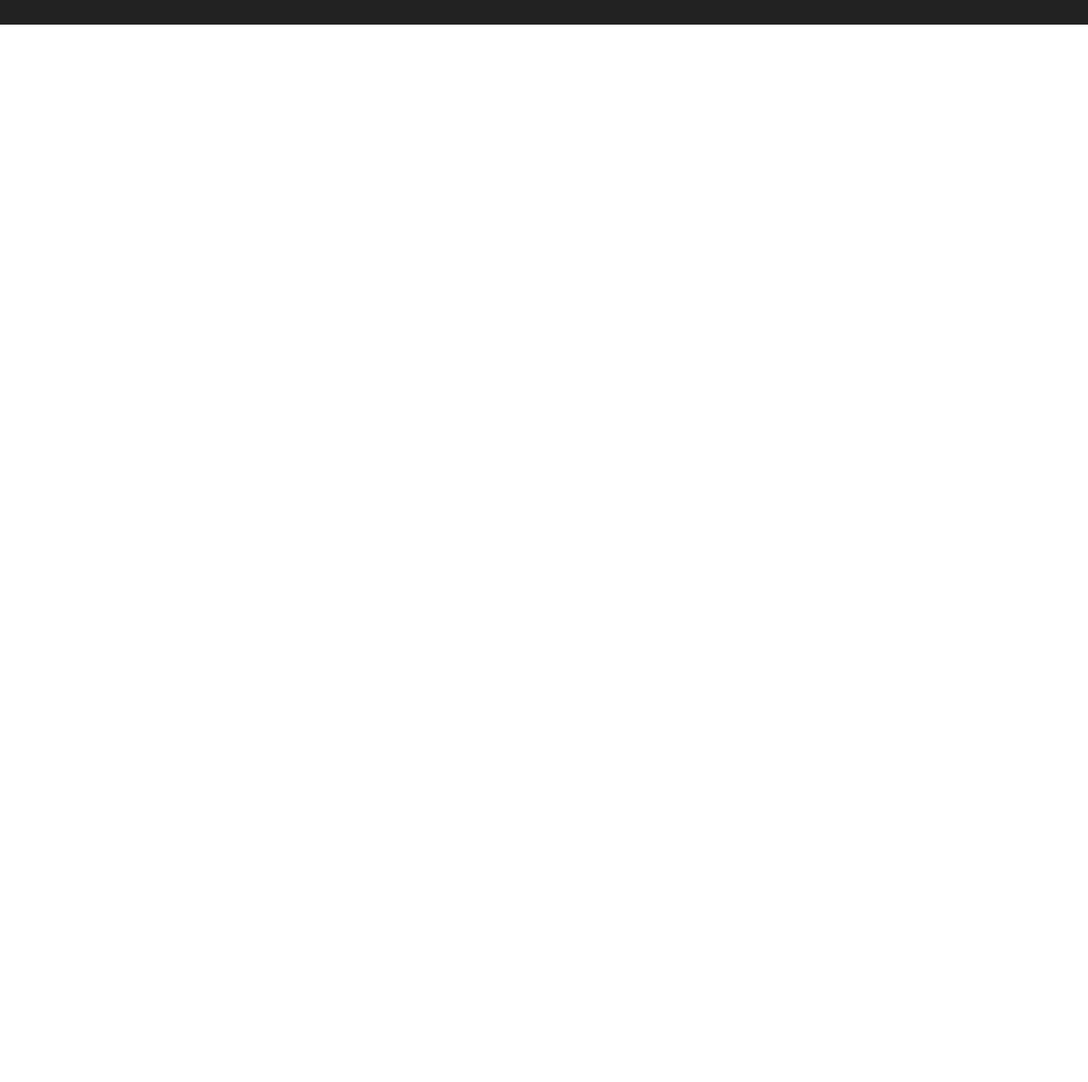
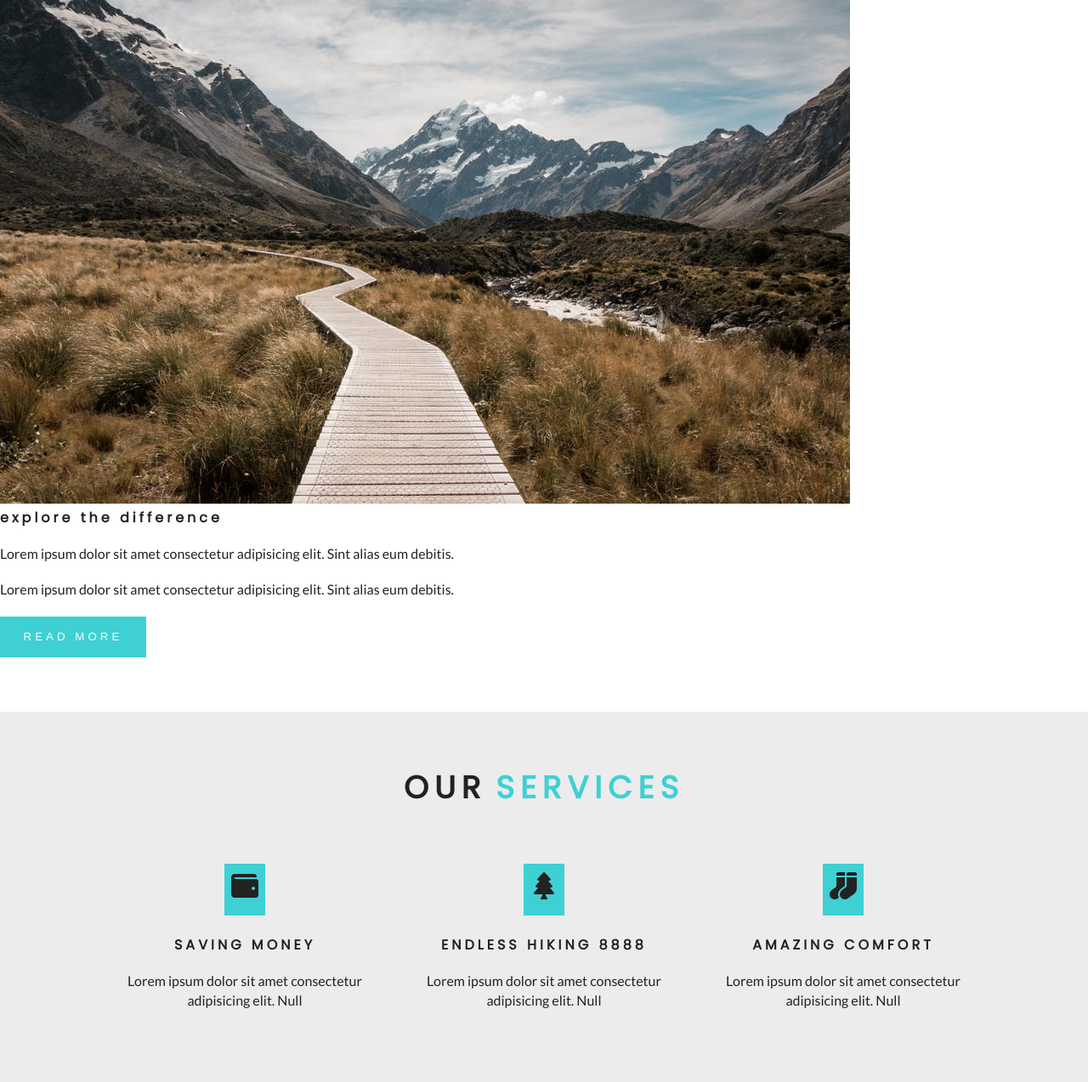
Before and after one commit to selenasiri/gatsby-backroads, a Gatsby site: page / in a window 1280 px wide. Shown: the part 1146-2420 px from the top of the page at 85% size. Before the commit the page ends 1175 px from the top, so only its background shows below. Built offline with nearby package versions, Linux system fonts and the light colour scheme; Gatsby itself is replaced by a stand-in of ours.

Commit message:
services and about us

```diff
--- a/gatsby-config.js
+++ b/gatsby-config.js
@@ -6,4 +6,5 @@
 
 module.exports = {
   /* Your site config here */
+  plugins: [`gatsby-plugin-styled-components`],
 }
--- a/package.json
+++ b/package.json
@@ -14,10 +14,13 @@
     "test": "echo \"Write tests! -> https://gatsby.dev/unit-testing\" && exit 1"
   },
   "dependencies": {
+    "babel-plugin-styled-components": "^1.10.7",
     "gatsby": "^2.19.45",
+    "gatsby-plugin-styled-components": "^3.2.1",
     "react": "^16.12.0",
     "react-dom": "^16.12.0",
-    "react-icons": "^3.9.0"
+    "react-icons": "^3.9.0",
+    "styled-components": "^5.0.1"
   },
   "devDependencies": {
     "prettier": "^1.19.1"
--- a/src/components/Home/About.js
+++ b/src/components/Home/About.js
@@ -1,12 +1,35 @@
 import React from "react"
 import Title from "../Title"
+import styles from "../../css/about.module.css"
+import img from "../../images/defaultBcg.jpeg"
 
 const About = () => {
   return (
-    <div>
+    <section className={styles.about}>
       hello from about
       <Title title="about" subtitle="us" />
-    </div>
+      <div className={styles.aboutCenter}>
+        <article className={styles.aboutImg}>
+          <div className={styles.imgContainer}>
+            <img src={img} alt="about company" />
+          </div>
+        </article>
+        <article className={styles.aboutInfo}>
+          <h4>explore the difference </h4>
+          <p>
+            Lorem ipsum dolor sit amet consectetur adipisicing elit. Sint alias
+            eum debitis.
+          </p>
+          <p>
+            Lorem ipsum dolor sit amet consectetur adipisicing elit. Sint alias
+            eum debitis.
+          </p>
+          <button type="button" className="btn-primary">
+            read more
+          </button>
+        </article>
+      </div>
+    </section>
   )
 }
 
--- /dev/null
+++ b/src/components/Home/Services.js
@@ -0,0 +1,25 @@
+import React from "react"
+import Title from "../Title"
+import styles from "../../css/services.module.css"
+import services from "../../constants/services"
+
+const Services = () => {
+  return (
+    <section className={styles.services}>
+      <Title title="our" subtitle="services"></Title>
+      <div className={styles.center}>
+        {services.map((item, index) => {
+          return (
+            <article key={index} className={styles.service}>
+              <span>{item.icon}</span>
+              <h4>{item.title}</h4>
+              <p>{item.text}</p>
+            </article>
+          )
+        })}
+      </div>
+    </section>
+  )
+}
+
+export default Services
--- a/src/components/Title.js
+++ b/src/components/Title.js
@@ -14,6 +14,24 @@
 const TitleWrapper = styled.div`
   text-transform: uppercase;
   font-size: 2.3rem;
+  margin-bottom: 2rem;
+  h4 {
+    text-align: center;
+    letter-spacing: 7px;
+    color: var(--primaryColor);
+  }
+  .title {
+    color: var(--mainBlack);
+  }
+  span {
+    display: block;
+  }
+  @media (min-width: 576px) {
+    span {
+      display: inline-block;
+      margin: 0 0.35rem;
+    }
+  }
 `
 
 export default Title
--- /dev/null
+++ b/src/constants/services.js
@@ -0,0 +1,20 @@
+import React from "react"
+import { FaWallet, FaTree, FaSocks } from "react-icons/fa"
+
+export default [
+  {
+    icon: <FaWallet />,
+    title: "saving money",
+    text: "Lorem ipsum dolor sit amet consectetur adipisicing elit. Null",
+  },
+  {
+    icon: <FaTree />,
+    title: "endless hiking 8888",
+    text: "Lorem ipsum dolor sit amet consectetur adipisicing elit. Null",
+  },
+  {
+    icon: <FaSocks />,
+    title: "amazing comfort",
+    text: "Lorem ipsum dolor sit amet consectetur adipisicing elit. Null",
+  },
+]
--- a/src/pages/index.jsx
+++ b/src/pages/index.jsx
@@ -4,6 +4,7 @@
 import SimpleHero from "../components/SimpleHero"
 import Banner from "../components/Banner"
 import About from "../components/Home/About"
+import Services from "../components/Home/Services"
 
 const index = () => (
   <Layout>
@@ -18,6 +19,7 @@
       </Banner>
     </SimpleHero>
     <About />
+    <Services />
   </Layout>
 )
 
--- a/src/pages/tours.jsx
+++ b/src/pages/tours.jsx
@@ -1,6 +1,6 @@
 import React from "react"
 import Layout from "../components/Layout"
-import Button from "../examples"
+import Button from "../examples/Button"
 
 const tours = () => {
   return (
```
Also changed, not shown: 1 other file.
